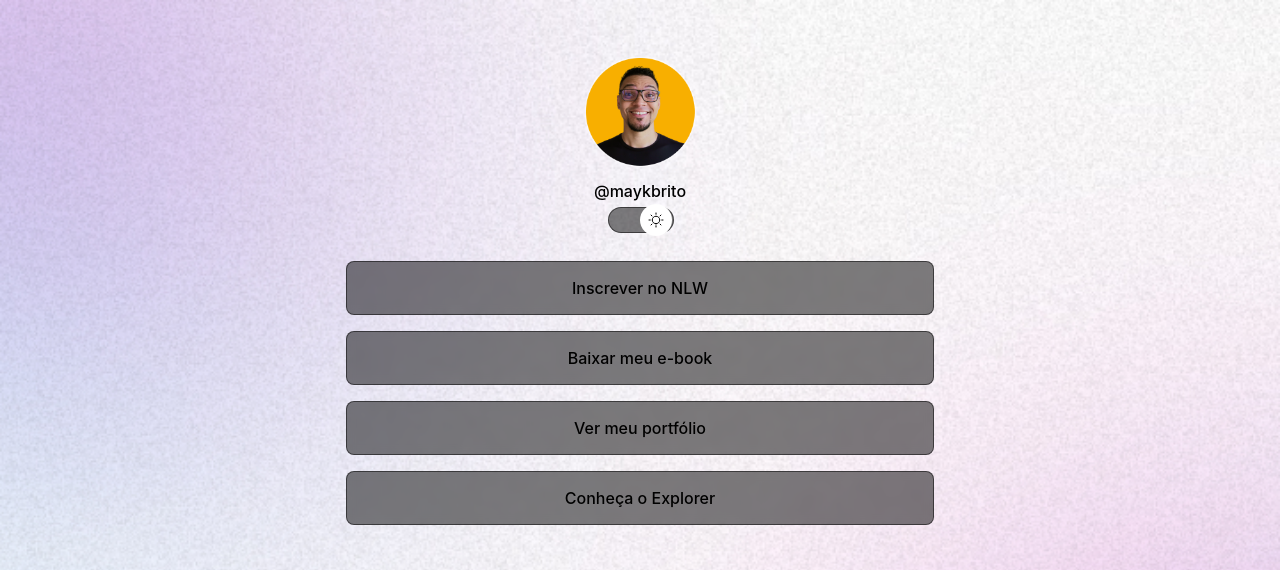
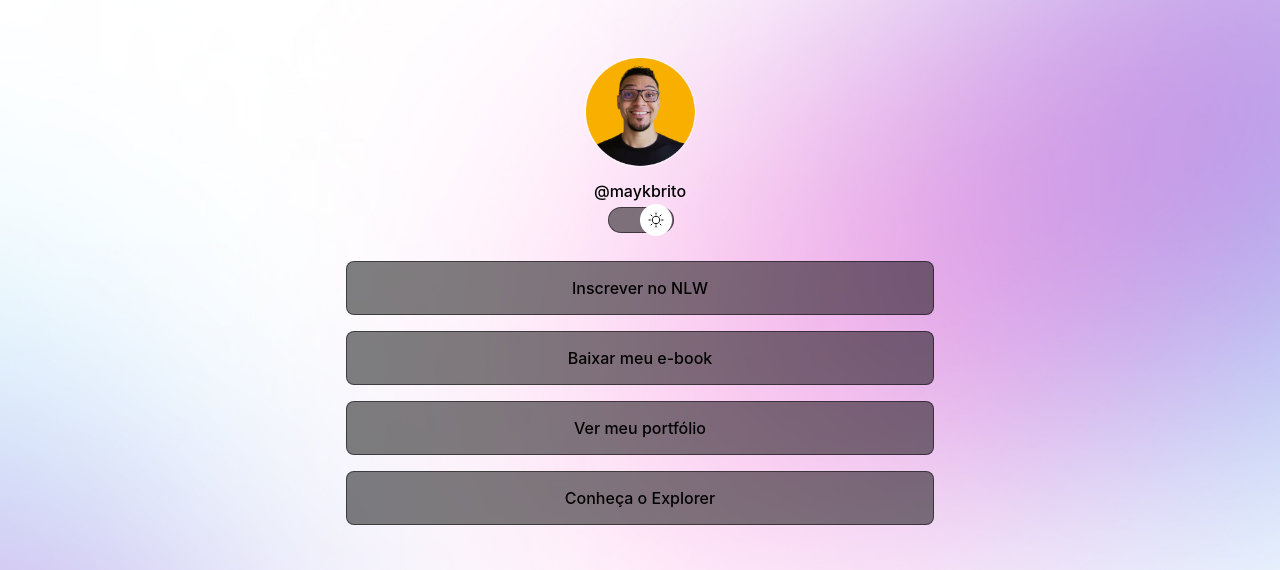
Before and after one commit to Joao-Paulo-Faria/projeto, a plain HTML site: page index.html in a window 1280 px wide. Shown: the top 570 px of the page. Drawn offline with nearby package versions, Linux system fonts and the light colour scheme.

Commit message:
background

```diff
--- a/style.css
+++ b/style.css
@@ -27,6 +27,7 @@
 body {
 
     background: var(--bg-url) no-repeat top center/cover;
+    height: 100vh;
 
 }
 
@@ -150,3 +151,12 @@ footer {
     right: 0;
     left: initial;
 }
+
+@media (min-width:700px){
+    :root{
+        --bg-url: url(assets/bg-desktop.jpg);
+    }
+    .light{
+        --bg-url: url(assets/bg-desktop-light.jpg);
+    }
+}
```
